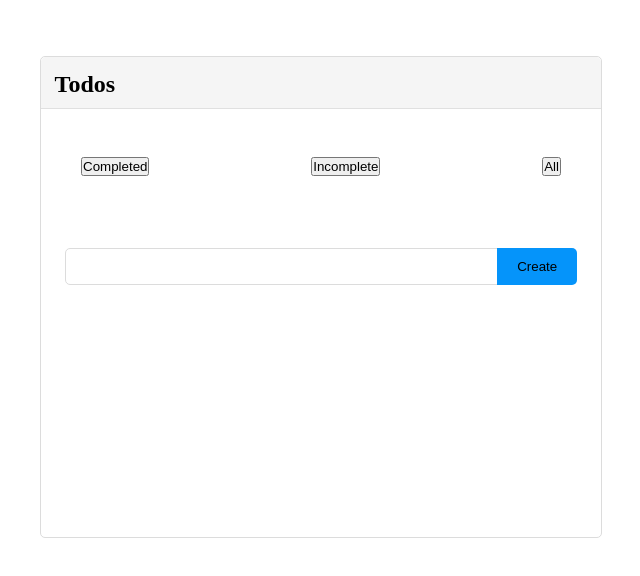
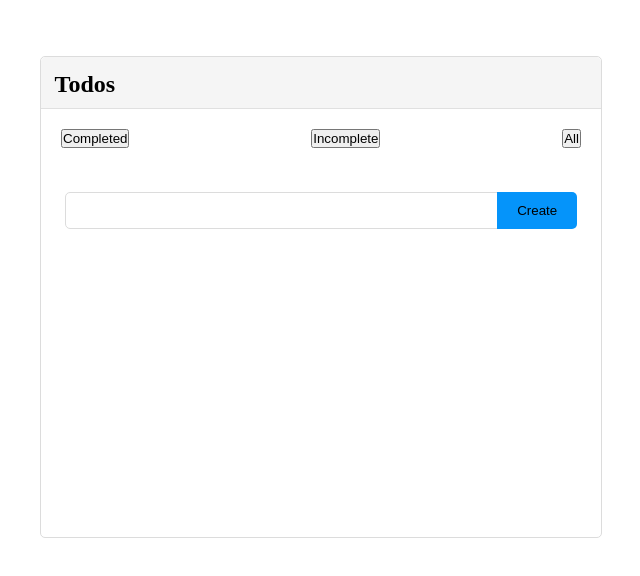
Before and after one commit to artikgupta/todo, a plain HTML site: page index.html in a window 1280 px wide. Shown: the whole page, without its empty margins (319-959 px from the left). Drawn offline with Linux system fonts and the light colour scheme.

Commit message:
modify overflow

```diff
--- a/style.css
+++ b/style.css
@@ -46,9 +46,7 @@ h2 {
   display: flex;
   justify-content: space-between;
   align-self: center;
-  margin: 1.5rem;
-  width: 30rem;
-  margin: 3rem auto;
+  margin: 1.25rem;
 }
 .put_in_one {
   display: flex;
@@ -87,7 +85,7 @@ h2 {
 
 .container {
   overflow: scroll;
-  height: 15.75rem;
+  height: 19.2rem;
 }
 
 li {
```
